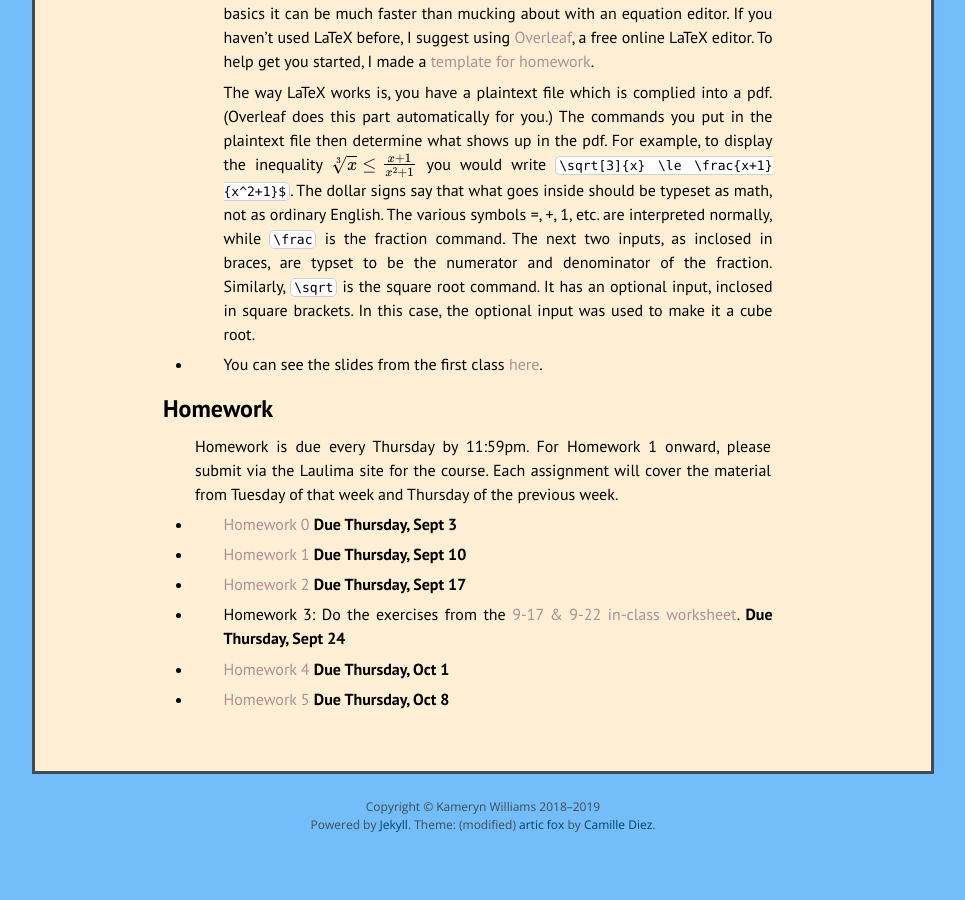
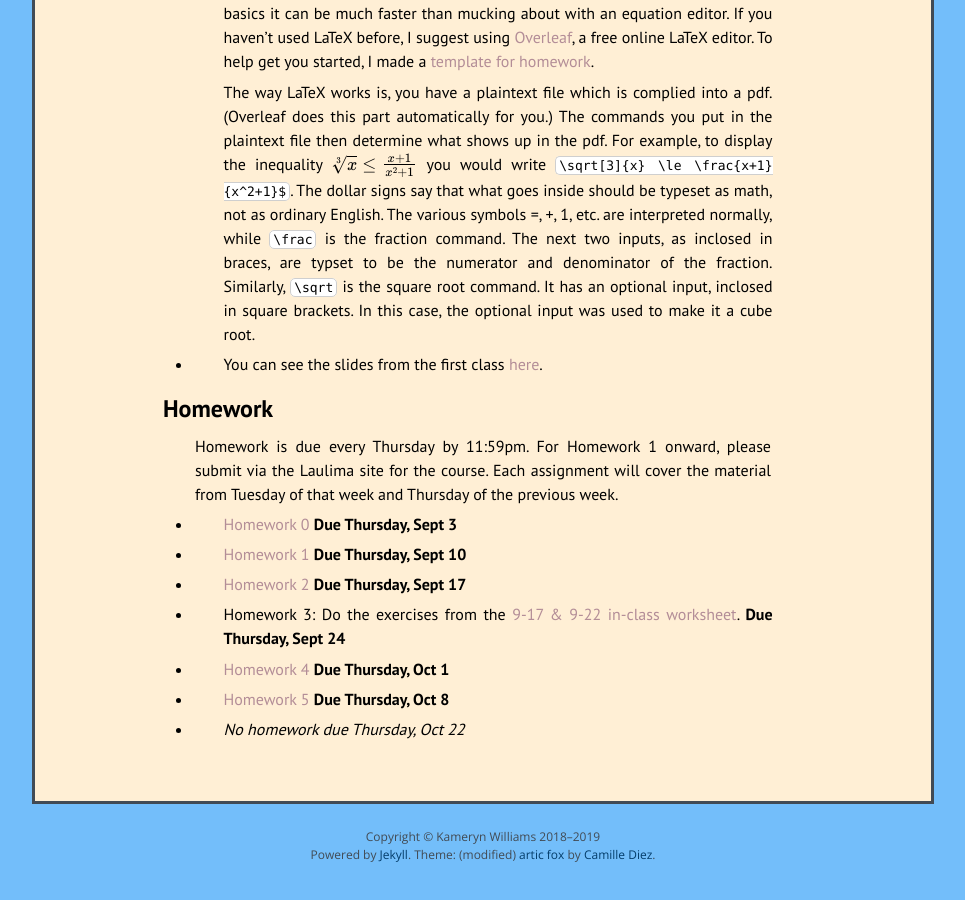
Before and after one commit to kamerynjw/kamerynjw.github.io, a Jekyll site: the page built from teaching/2020/math321.md, in a window 1280 px wide and 900 px high, scrolled down 2003 px. Shown: the whole window, without its empty margins (157-1122 px from the left). Built offline with Jekyll 4.4.1, drawn with Linux system fonts in a browser that asks for light colours; nearby versions of some CDN libraries; formulas are drawn with MathJax 3; before the commit the page ends 2873 px from its top, so only the background shows below that.

Commit message:
no homework message 321

```diff
--- a/teaching/2020/math321.md
+++ b/teaching/2020/math321.md
@@ -110,3 +110,5 @@ Homework is due every Thursday by 11:59pm. For Homework 1 onward, please submit
 * [Homework 4]({{ page.url }}hw4.pdf) **Due Thursday, Oct 1**
 
 * [Homework 5]({{ page.url }}hw5.pdf) **Due Thursday, Oct 8**
+
+* *No homework due Thursday, Oct 22*
```
